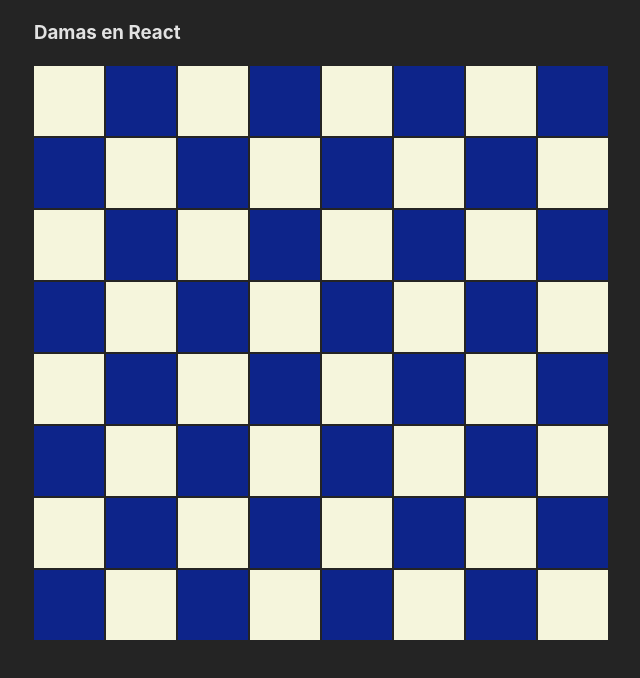
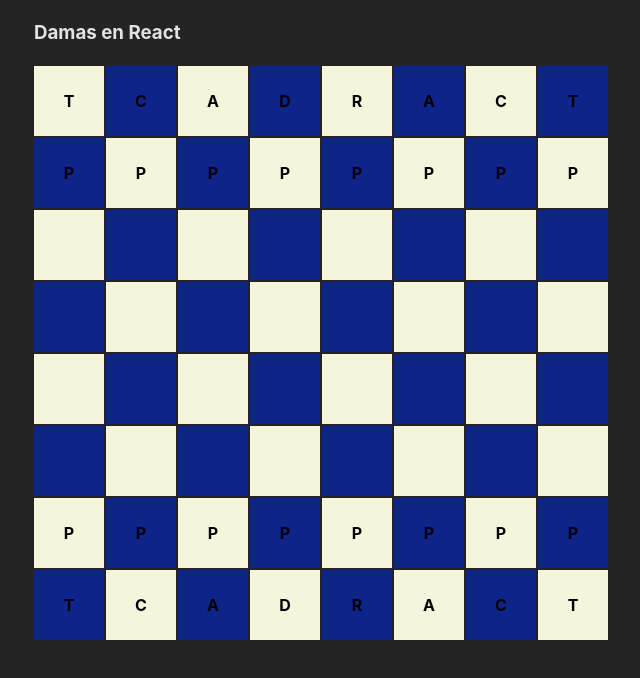
Before and after one commit to IsmaelMG91/ajedrez, a React (Vite) app in the folder 01-Damas_React/: page / in a window 1280 px wide. Shown: the top 678 px of the page, without its empty margins (319-959 px from the left). Built offline with nearby package versions, Linux system fonts and the light colour scheme.

Commit message:
Añadido renderizado de piezas con placeholder

```diff
--- a/01-Damas_React/src/App.jsx
+++ b/01-Damas_React/src/App.jsx
@@ -1,8 +1,11 @@
 import { Square } from "./components/Square"
-
-const board = Array(64).fill(null)
+import { initialBoard } from "./constant"
+import { useState } from "react"
 
 function App() {
+
+  //inicializamos el estado del tablero
+  const [board, setBoard] = useState(initialBoard)
 
 
   return (
@@ -16,6 +19,7 @@ function App() {
                   <Square
                   key = { index }
                   index = { index }
+                  piece = { board[index] }
                   >
                   </Square>
                 )
--- a/01-Damas_React/src/components/Square.jsx
+++ b/01-Damas_React/src/components/Square.jsx
@@ -1,4 +1,4 @@
-export const Square = ({ children, index }) => {
+export const Square = ({ children, index, piece }) => {
 
     const row = Math.floor(index / 8)
     const col = index % 8
@@ -7,7 +7,7 @@ export const Square = ({ children, index }) => {
     const className = `square ${isBeige ? 'beige': 'brown' }`
 
     return (
-        <div className={className}> { children } </div>
+        <div className={className}> { children }{ piece } </div>
     )
 
 }
--- /dev/null
+++ b/01-Damas_React/src/constant.js
@@ -0,0 +1 @@
+export const initialBoard = ['T', 'C', 'A', 'D', 'R', 'A', 'C', 'T', 'P', 'P', 'P', 'P', 'P', 'P', 'P', 'P','', '', '', '', '', '', '', '', '', '', '', '', '', '', '', '', '', '', '', '', '', '', '', '', '', '', '', '', '', '', '', '', 'P', 'P', 'P', 'P', 'P', 'P', 'P', 'P', 'T', 'C', 'A', 'D', 'R', 'A', 'C', 'T']
--- a/01-Damas_React/src/index.css
+++ b/01-Damas_React/src/index.css
@@ -28,6 +28,7 @@ body {
   align-items: center;
   justify-content: center;
   color: black;
+  font-weight: bold;
 }
 
 .beige {
```
